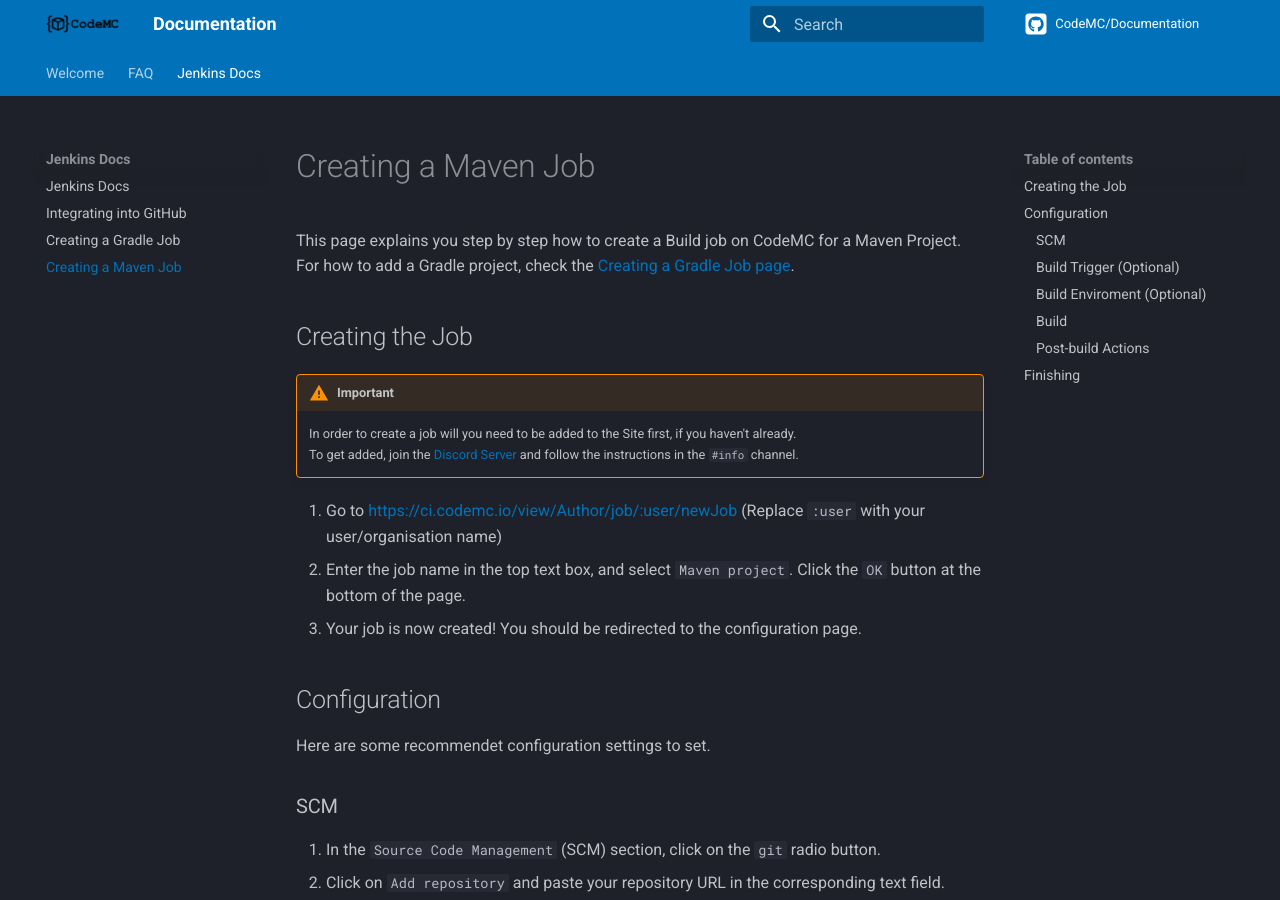
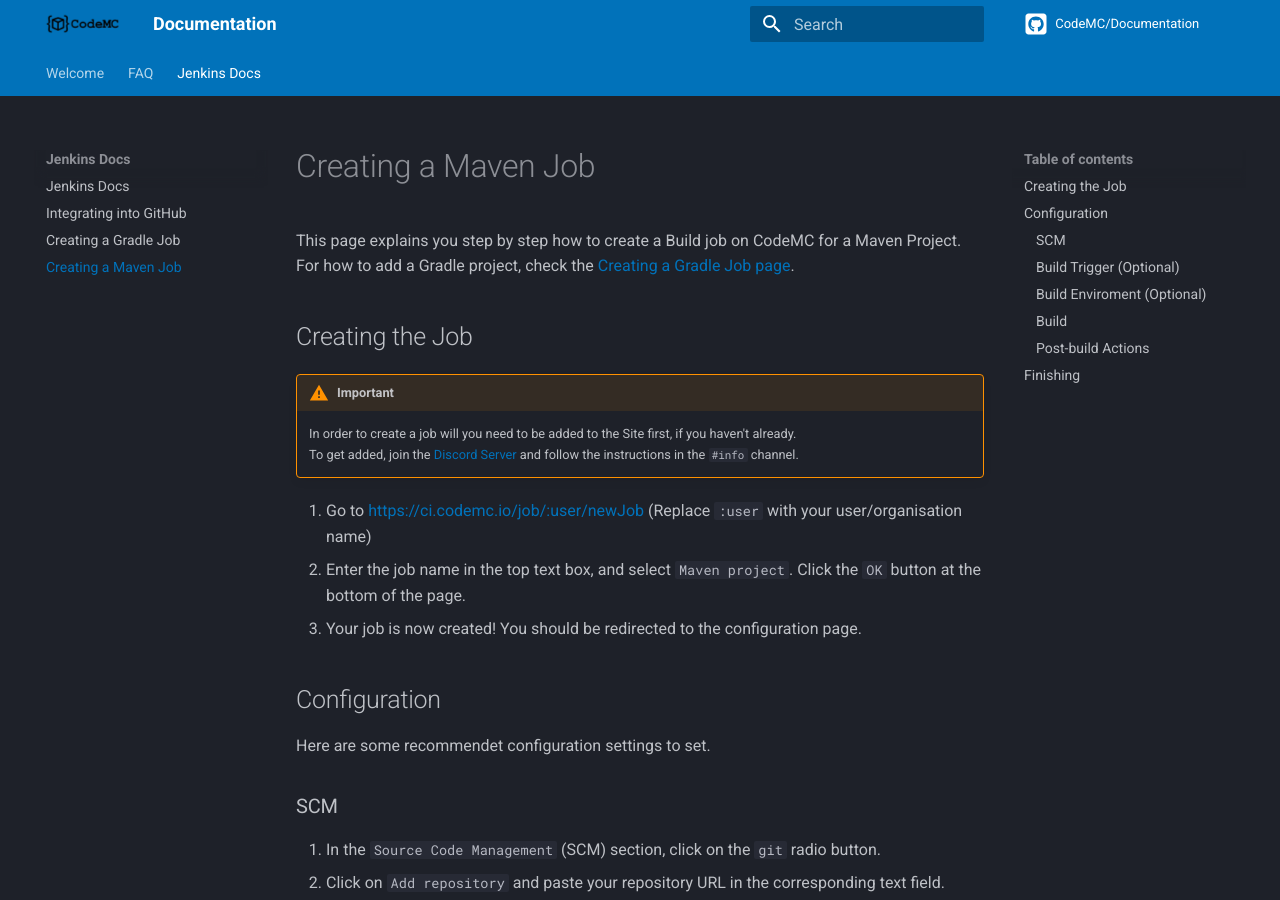
Before and after one commit to CodeMC/Documentation, an MkDocs documentation site: the page built from docs/jenkins/maven.md, in a window 1280 px wide and 900 px high. Built offline with MkDocs 1.6.1 and Material for MkDocs 9.7.7, drawn with Linux system fonts in a browser that asks for light colours; comment, search, counter and statistics services are not loaded; part of the change alters nothing that is shown.

Commit message:
Update maven.md to use correct link for new job.

```diff
--- a/docs/jenkins/maven.md
+++ b/docs/jenkins/maven.md
@@ -10,7 +10,7 @@ For how to add a Gradle project, check the [Creating a Gradle Job page](../gradl
     In order to create a job will you need to be added to the Site first, if you haven't already.
     To get added, join the [Discord Server][Discord] and follow the instructions in the `#info` channel.
 
-1. Go to https://ci.codemc.io/view/Author/job/:user/newJob (Replace `:user` with your user/organisation name)
+1. Go to https://ci.codemc.io/job/:user/newJob (Replace `:user` with your user/organisation name)
 2. Enter the job name in the top text box, and select `Maven project`. Click the `OK` button at the bottom of the page.
 3. Your job is now created! You should be redirected to the configuration page.
 
```
